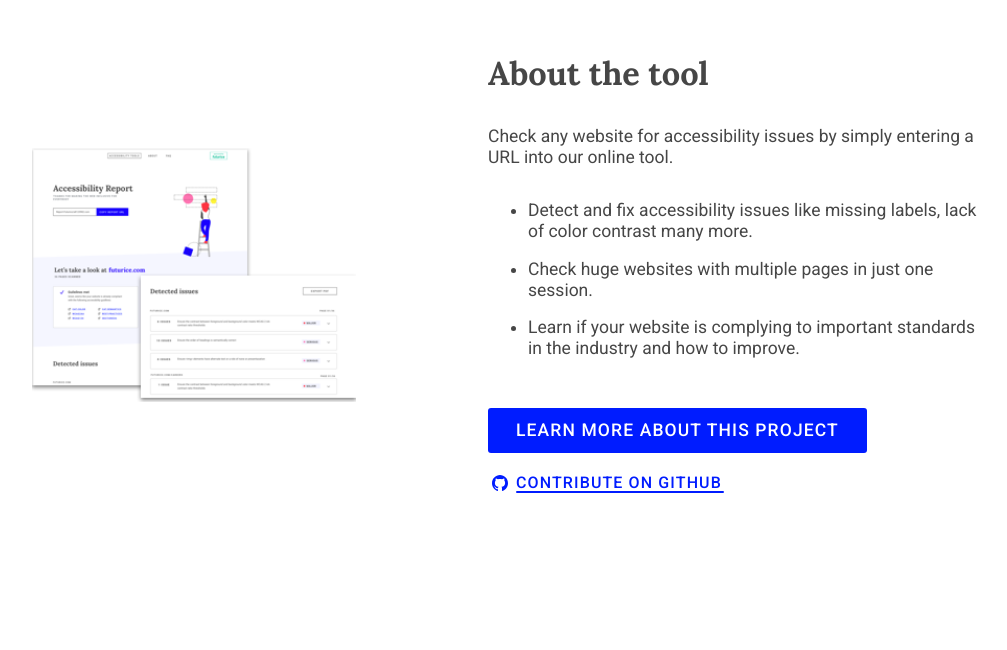
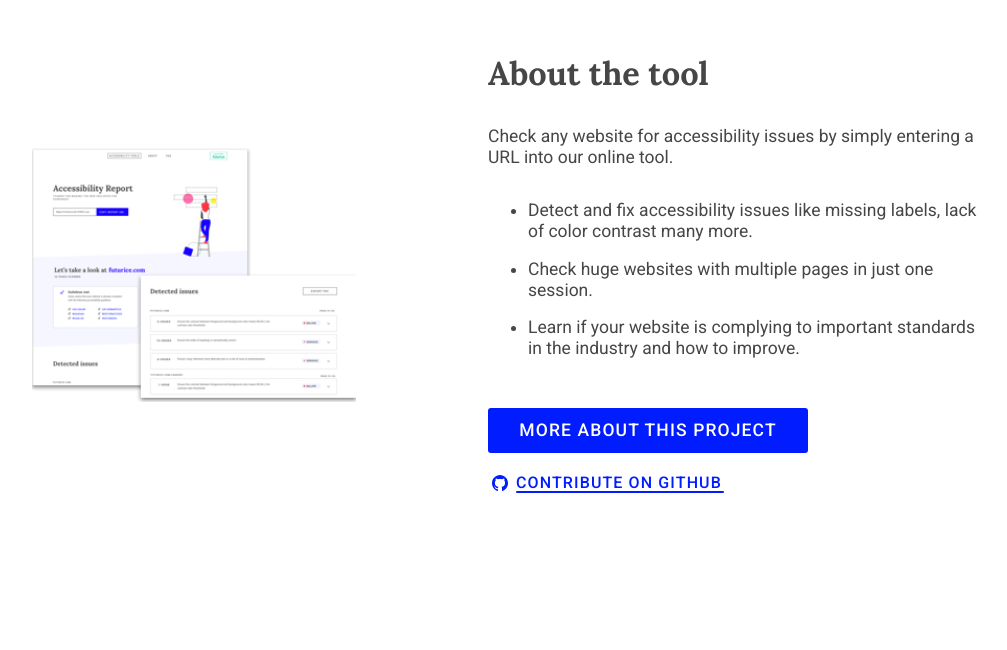
Before and after one commit to accessibility-tools/website, a Next.js app: page /checker in a window 1280 px wide. Shown: the part 1122-1772 px from the top of the page, without its empty margins (176-1183 px from the left). Built offline with nearby package versions, Linux system fonts and the light colour scheme.

Commit message:
update link width to design file value

```diff
--- a/src/components/tool-overview/ToolOverview.jsx
+++ b/src/components/tool-overview/ToolOverview.jsx
@@ -24,7 +24,7 @@ const InfoWrapper = styled(Stack)`
   }
 
   a {
-    width: max-content;
+    width: 20rem;
   }
 
   @media (max-width: 48rem) {
--- a/src/constants/toolData.js
+++ b/src/constants/toolData.js
@@ -49,7 +49,7 @@ export const webCheckerAlt = {
     "Learn if your website is complying to important standards in the industry and how to improve.",
   ],
   ctaData: {
-    text: "Learn more about this project",
+    text: "More about this project",
     url: "/",
     icon: "",
   },
```
